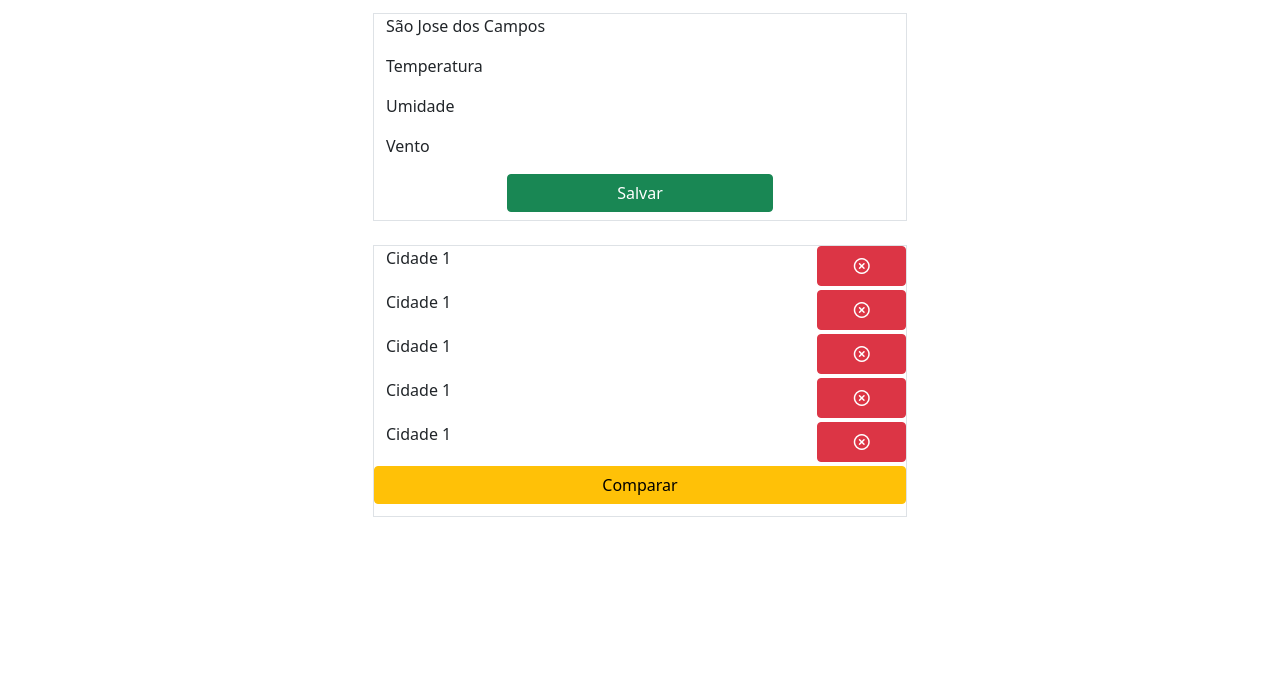
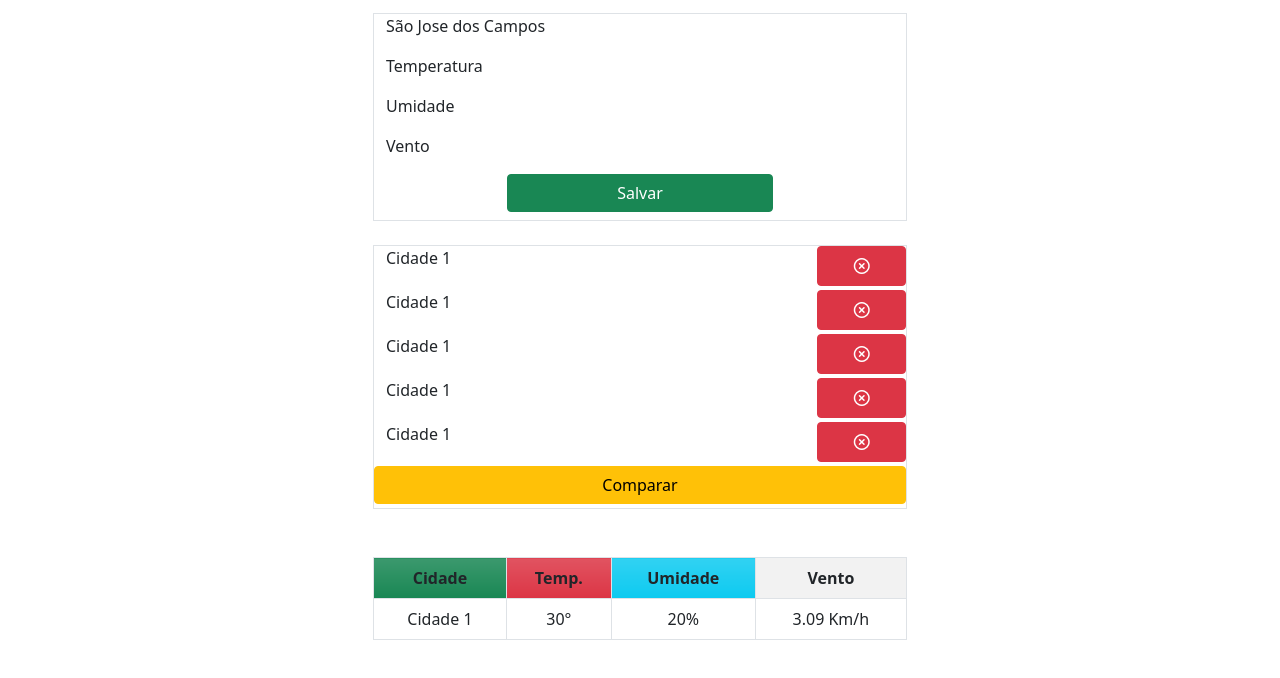
Before and after one commit to mazeu/previsao-tempo, a plain HTML site: page index.html in a window 1280 px wide. Shown: the part 112-790 px from the top of the page. Drawn offline with nearby package versions, Linux system fonts and the light colour scheme.

Commit message:
Pagina Terminada

```diff
--- a/index.html
+++ b/index.html
@@ -62,12 +62,27 @@
 
                     <div class="row mb-1">
 
-                        <button class="container btn btn-warning align-items-center mb-2">Comparar</button>
+                        <button class="container btn btn-warning align-items-center">Comparar</button>
                     </div>
 
                 </div>
 
                 <!---Abaixo a Comparação das cidades-->
+                <table class="table table-bordered table-striped text-center">
+                    <tr>
+                        <th class="bg-success bg-gradient">Cidade</th>
+                        <th class="bg-danger bg-gradient">Temp.</th>
+                        <th class="bg-info bg-gradient">Umidade</th>
+                        <th>Vento</th>
+                    </tr>
+                    <tr>
+                        <td>Cidade 1</td>
+                        <td> 30°</td>
+                        <td>20%</td>
+                        <td>3.09 Km/h</td>
+                    </tr>
+
+                </table>
             </div>
 
 
```
